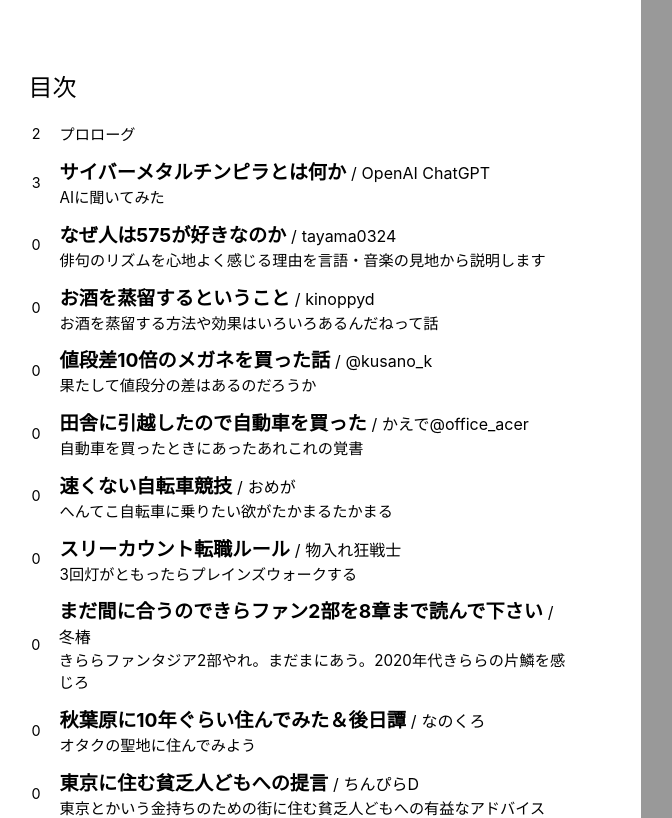
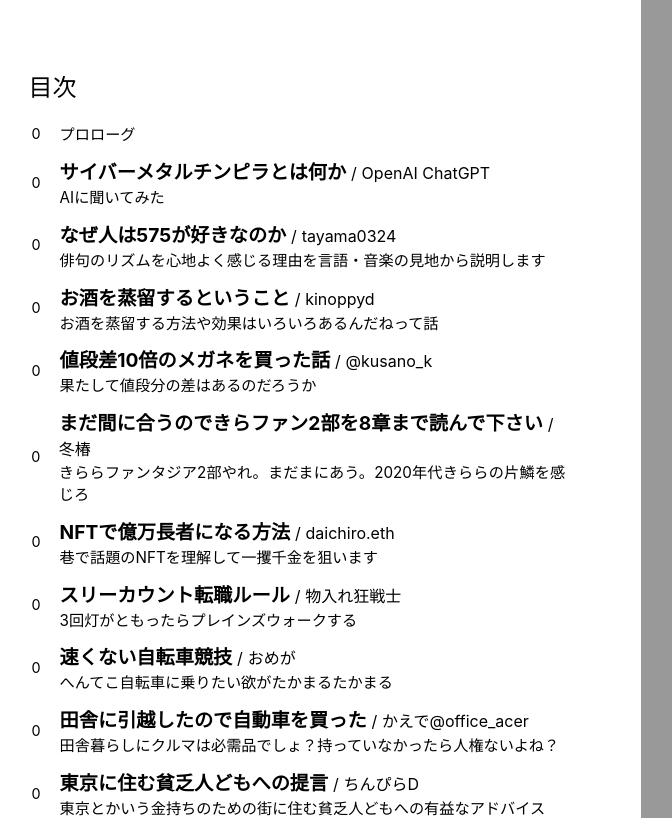
Before and after one commit to tayama0324/cybermetal, a Next.js app: page / in a window 1280 px wide. Shown: the top 818 px of the page, without its empty margins (47-719 px from the left). Built offline with nearby package versions, Linux system fonts and the light colour scheme.

Commit message:
fix sekiyasu description

```diff
--- a/pages/index.tsx
+++ b/pages/index.tsx
@@ -5,12 +5,12 @@ export default function Page() {
     <div>
       <h1 style={{marginBottom: '1.2rem', fontSize: '1.5rem'}}>目次</h1>
       <Mokuji
-        page={2}
+        page={0}
         description={'プロローグ'}
-        // 1page
+        // 2page
       />
       <Mokuji
-        page={3}
+        page={0}
         title={'サイバーメタルチンピラとは何か'}
         description={'AIに聞いてみた'}
         author={'OpenAI ChatGPT'}
@@ -39,10 +39,24 @@ export default function Page() {
       />
       <Mokuji
         page={0}
-        title={'田舎に引越したので自動車を買った'}
-        description={'自動車を買ったときにあったあれこれの覚書'}
-        author={'かえで@office_acer'}
-        // 2page
+        title={'まだ間に合うのできらファン2部を8章まで読んで下さい'}
+        description={'きららファンタジア2部やれ。まだまにあう。2020年代きららの片鱗を感じろ'}
+        author={'冬椿'}
+        // 5page
+      />
+      <Mokuji
+        page={0}
+        title={'NFTで億万長者になる方法'}
+        description={'巷で話題のNFTを理解して一攫千金を狙います'}
+        author={'daichiro.eth'}
+        // 6page
+      />
+      <Mokuji
+        page={0}
+        title={'スリーカウント転職ルール'}
+        description={'3回灯がともったらプレインズウォークする'}
+        author={'物入れ狂戦士'}
+        // 4page
       />
       <Mokuji
         page={0}
@@ -53,24 +67,10 @@ export default function Page() {
       />
       <Mokuji
         page={0}
-        title={'スリーカウント転職ルール'}
-        description={'3回灯がともったらプレインズウォークする'}
-        author={'物入れ狂戦士'}
-        // 4page
-      />
-      <Mokuji
-        page={0}
-        title={'まだ間に合うのできらファン2部を8章まで読んで下さい'}
-        description={'きららファンタジア2部やれ。まだまにあう。2020年代きららの片鱗を感じろ'}
-        author={'冬椿'}
-        // 5page
-      />
-      <Mokuji
-        page={0}
-        title={'秋葉原に10年ぐらい住んでみた＆後日譚'}
-        description={'オタクの聖地に住んでみよう'}
-        author={'なのくろ'}
-        // 8page
+        title={'田舎に引越したので自動車を買った'}
+        description={'田舎暮らしにクルマは必需品でしょ？持っていなかったら人権ないよね？'}
+        author={'かえで@office_acer'}
+        // 2page
       />
       <Mokuji
         page={0}
@@ -81,10 +81,10 @@ export default function Page() {
       />
       <Mokuji
         page={0}
-        title={'NFTで億万長者になる方法'}
-        description={'巷で話題のNFTを理解して一攫千金を狙います'}
-        author={'daichiro.eth'}
-        // 6page
+        title={'秋葉原に10年ぐらい住んでみた＆後日譚'}
+        description={'オタクの聖地に住んでみよう'}
+        author={'なのくろ'}
+        // 8page
       />
       <Mokuji
         page={0}
--- a/pages/sekiyasu/1.tsx
+++ b/pages/sekiyasu/1.tsx
@@ -6,7 +6,7 @@ export default function Page() {
     <div>
       <Title
         title={'田舎に引越したので自動車を買った'}
-        description={'自動車を買ったときにあったあれこれの覚書'}
+        description={'田舎暮らしにクルマは必需品でしょ？持っていなかったら人権ないよね？'}
         author={'かえで@office_acer'}
         image={'/sekiyasu/author.jpeg'}
         twitter={'@office_acer'}
```
Also changed, not shown: pages/nanocloudx/8.tsx (+5 -3 lines).
